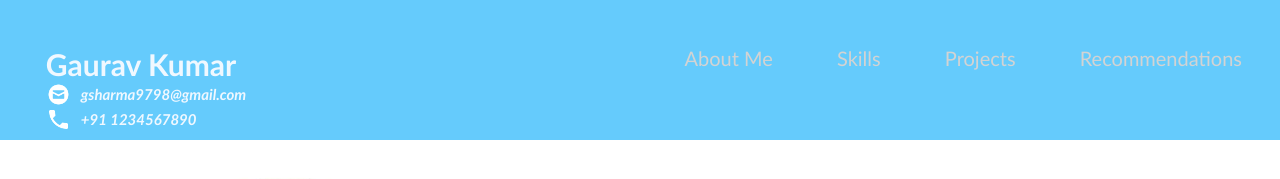
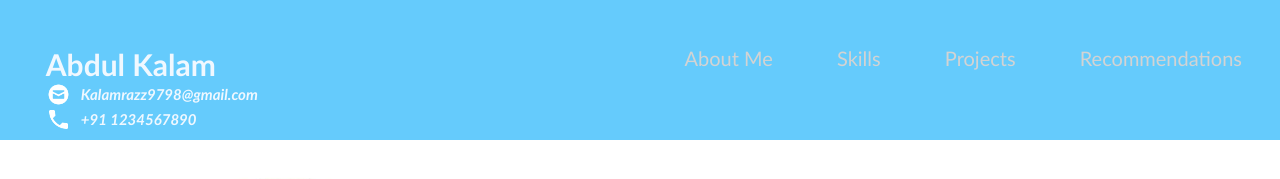
Before and after one commit to Gauravsham/Gaurav, a plain HTML site: page index.html in a window 1280 px wide. Shown: the top 179 px of the page. Drawn offline with Linux system fonts and the light colour scheme.

Commit message:
Update index.html

```diff
--- a/index.html
+++ b/index.html
@@ -9,10 +9,10 @@
     <nav>
       <div id="home">
         <div class="profile_name">
-          Gaurav Kumar
+          Abdul Kalam
           <div class="contact_info">
             <img src="images.png\envelope.png" alt="https://icons8.com/icon/124377/circled-envelope"/>
-          gsharma9798@gmail.com
+          Kalamrazz9798@gmail.com
         </div>
         <div style="clear:both;"></div>
         <div class="contact_info">
```
